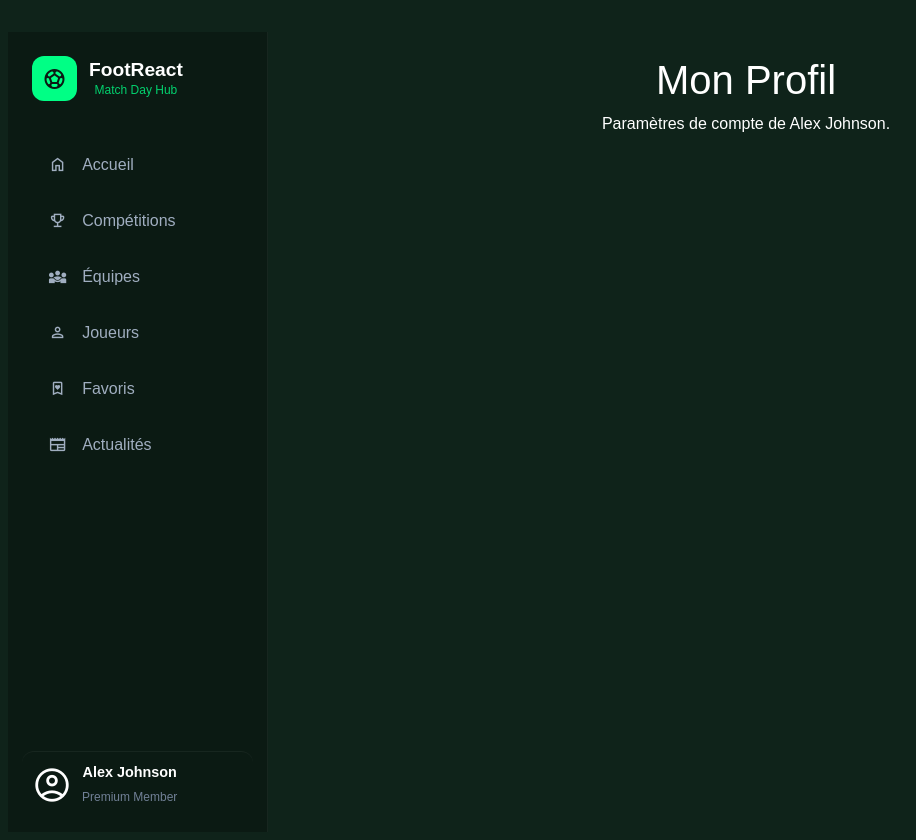
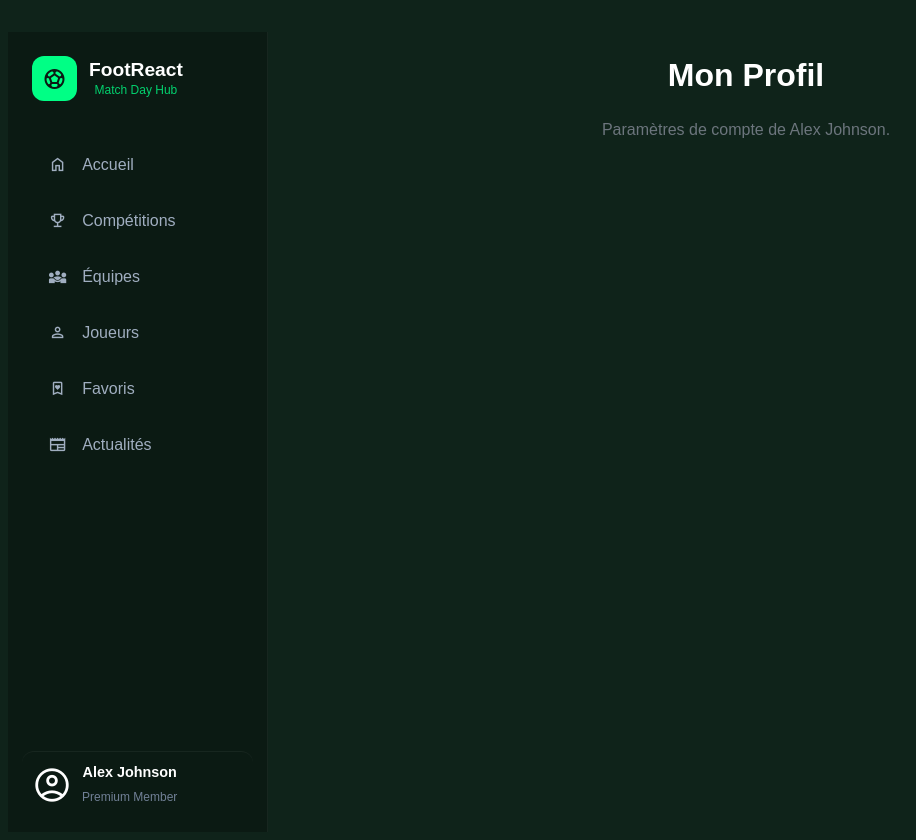
Before and after one commit to nvthvn-mf/footreact, a React (Vite) app: page /profil in a window 1280 px wide. Shown: the top 840 px of the page, without its empty margins (24-940 px from the left). Built offline with nearby package versions, Linux system fonts and the light colour scheme.

Commit message:
Redirection du Logo et Profile

```diff
--- a/src/components/SideBar/Sidebar.jsx
+++ b/src/components/SideBar/Sidebar.jsx
@@ -1,15 +1,20 @@
 import React from 'react';
 import SidebarItem from './SidebarItem';
 import './Sidebar.css';
+import { useNavigate } from 'react-router-dom';
 
 const Sidebar = () => {
 
+    const navigate = useNavigate();
+
     const handleLogoClick = () => {
         console.log("Clic sur le logo : Retour à l'accueil");
+        navigate("/");
     };
 
     const handleProfileClick = () => {
         console.log("Clic sur le profil : Ouverture des paramètres utilisateur");
+        navigate("/profil");
     };
 
     return (
--- a/src/components/pages/Profile.jsx
+++ b/src/components/pages/Profile.jsx
@@ -2,9 +2,9 @@ import React from 'react';
 
 const Profile = () => {
     return (
-        <div className="p-4 text-white">
-            <h1>Mon Profil</h1>
-            <p>Paramètres de compte de Alex Johnson.</p>
+        <div className="container-fluid p-4 text-white">
+            <h2 className="fw-bold mb-4">Mon Profil</h2>
+            <p className="text-secondary">Paramètres de compte de Alex Johnson.</p>
         </div>
     );
 };
```
